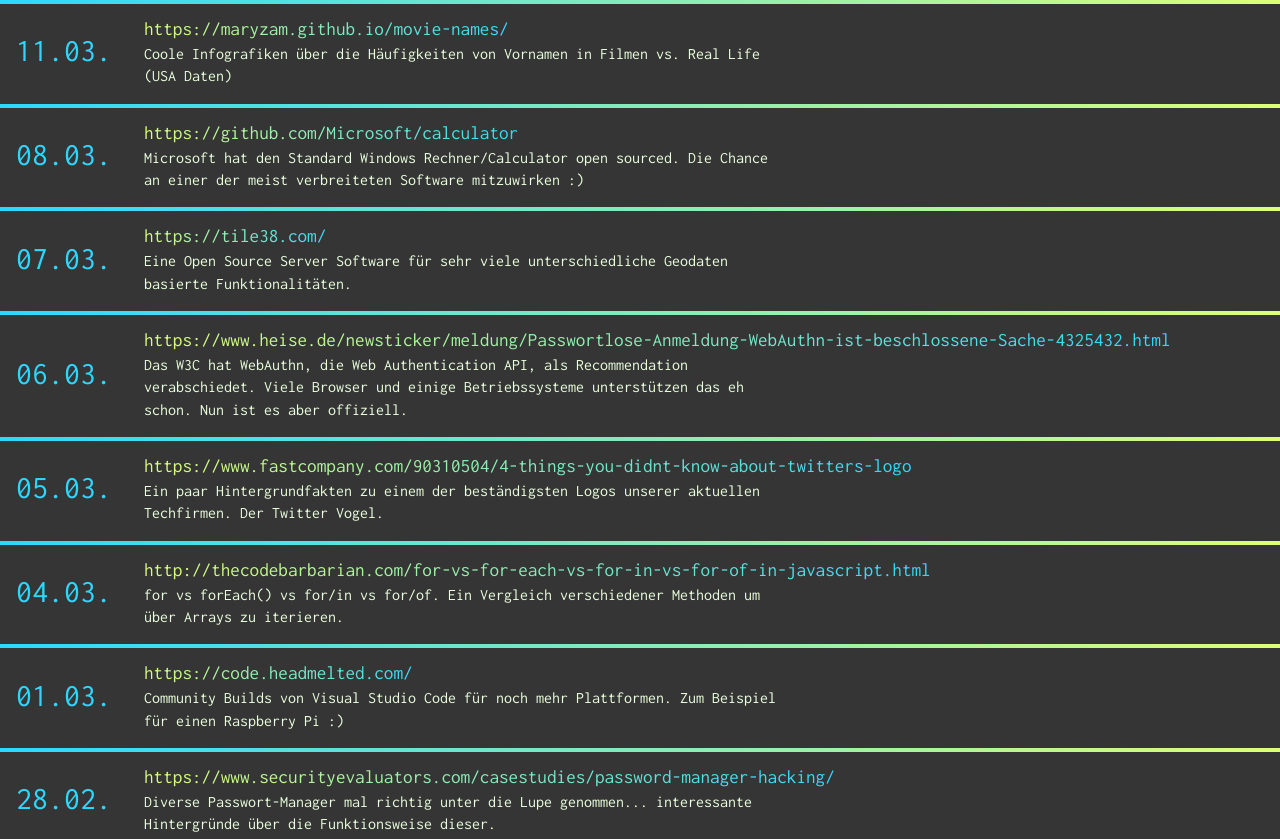
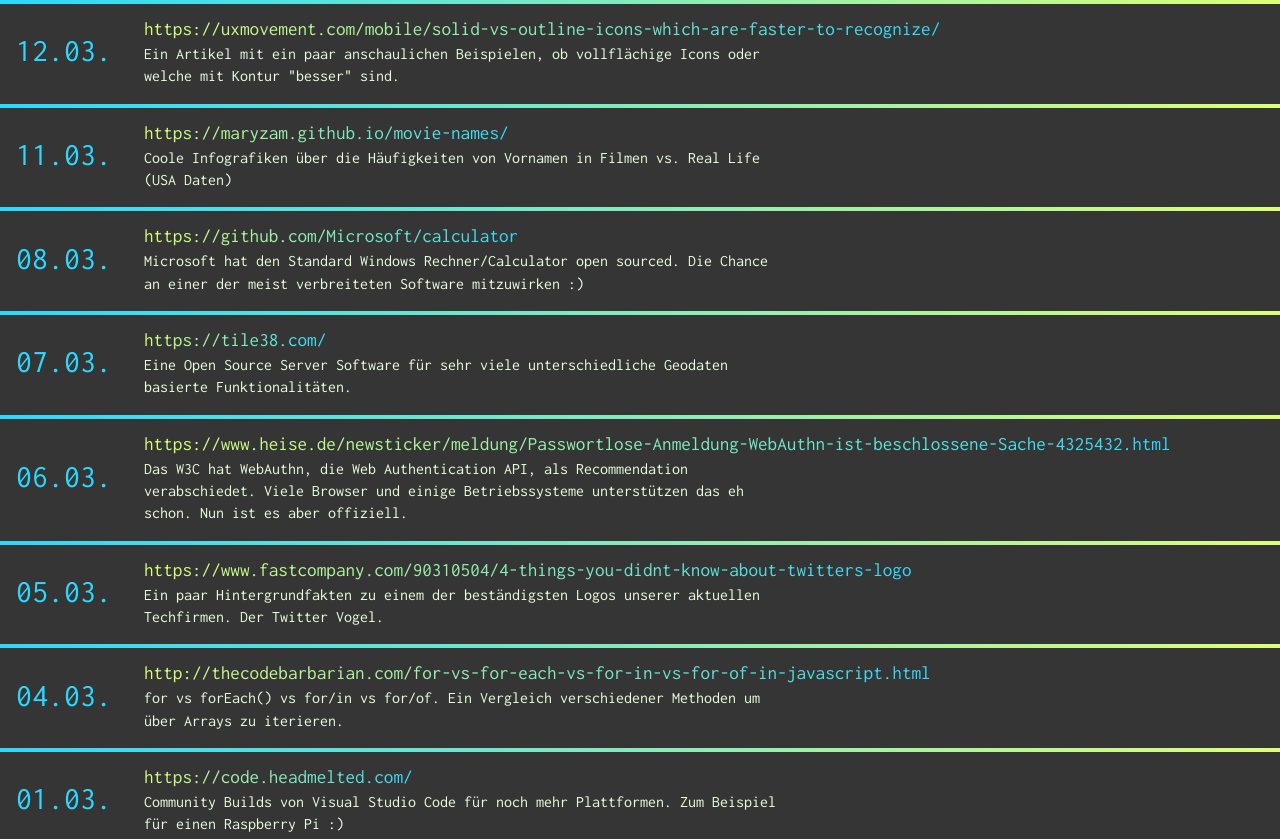
Before and after one commit to zhongdeliu/lotd-site, a plain HTML site: page index.html in a window 1280 px wide. Shown: the top 839 px of the page. Drawn offline with Linux system fonts and the light colour scheme.

Commit message:
Update site

```diff
--- a/index.html
+++ b/index.html
@@ -10,6 +10,16 @@
     <link rel="stylesheet" href="./lotd.css">
 </head>
 <body>
+
+    <div class="link" id="5c818e2d2b486f78942677c8">
+        <div class="link__date">12.03.</div>
+        <div class="link__content">
+            <div class="link__url">
+                <a href="https://uxmovement.com/mobile/solid-vs-outline-icons-which-are-faster-to-recognize/">https://uxmovement.com/mobile/solid-vs-outline-icons-which-are-faster-to-recognize/</a>
+            </div>
+            <div class="link__description">Ein Artikel mit ein paar anschaulichen Beispielen, ob vollflächige Icons oder welche mit Kontur "besser" sind.</div>
+        </div>
+    </div>
 
     <div class="link" id="5c818d829d6cda7f775386f1">
         <div class="link__date">11.03.</div>
```
